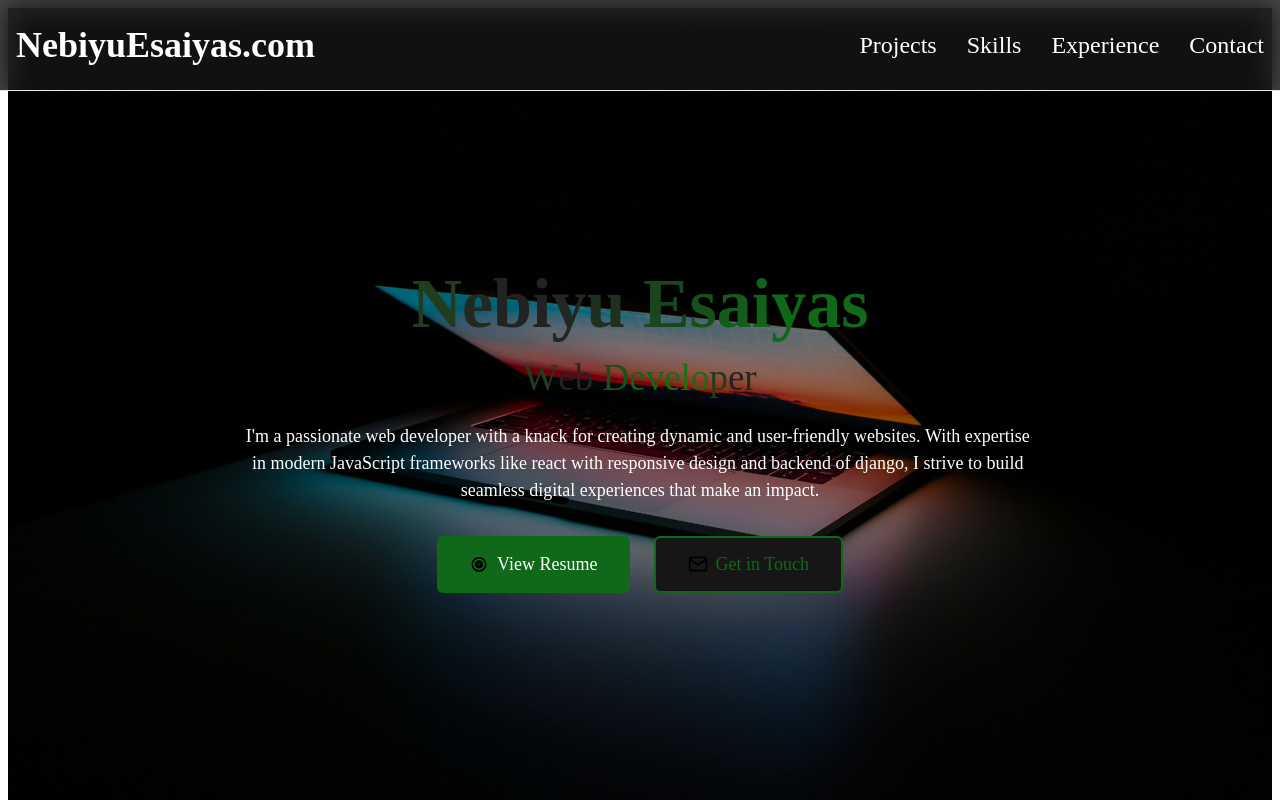
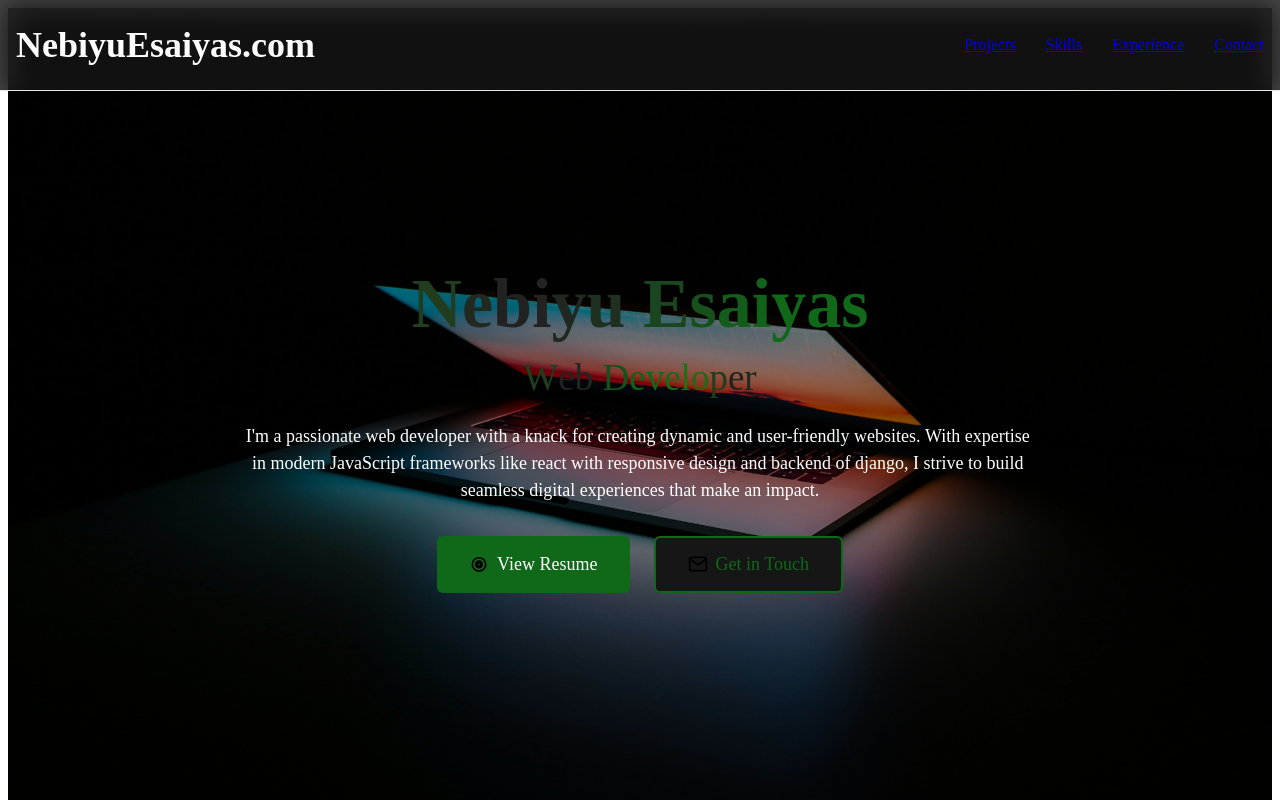
Before and after one commit to nebiyuu1954/My-Portfolio, a React (Vite) app: page / in a window 1280 px wide. Shown: the top 800 px of the page. Built offline with nearby package versions, Linux system fonts and the light colour scheme.

Commit message:
updated the data and code

```diff
--- a/src/components/header/header.css
+++ b/src/components/header/header.css
@@ -3,9 +3,9 @@ header {
   top: 0;
   left: 0;
   width: 100%;
-  background-color: rgba(22, 22, 22, 0.8); /* Semi-transparent dark for blur visibility */
-  backdrop-filter: blur(12px); /* Increased blur for effect */
-  -webkit-backdrop-filter: blur(12px); /* Safari support */
+  background-color: rgba(22, 22, 22, 0.8);
+  backdrop-filter: blur(12px);
+  -webkit-backdrop-filter: blur(12px);
   border-bottom: 1px solid #e5e5e5;
   z-index: 1000;
   box-sizing: border-box;
@@ -13,7 +13,7 @@ header {
 }
 
 .header-container {
-  max-width: 1350px; /* Matches landing, skills, footer */
+  max-width: 1350px;
   margin: 0 auto;
   padding: 24px 16px;
   display: flex;
@@ -33,17 +33,7 @@ nav {
   gap: 30px;
 }
 
-nav a {
-  color: #ffffff;
-  text-decoration: none;
-  font-size: clamp(14px, 1.8vw + 0.8rem, 24px);
-  font-weight: 500;
-  transition: color 0.3s ease;
-}
 
-nav a:hover {
-  color: #106919; /* Matches landing, skills, footer */
-}
 
 @media (max-width: 768px) {
   .header-container {
```
